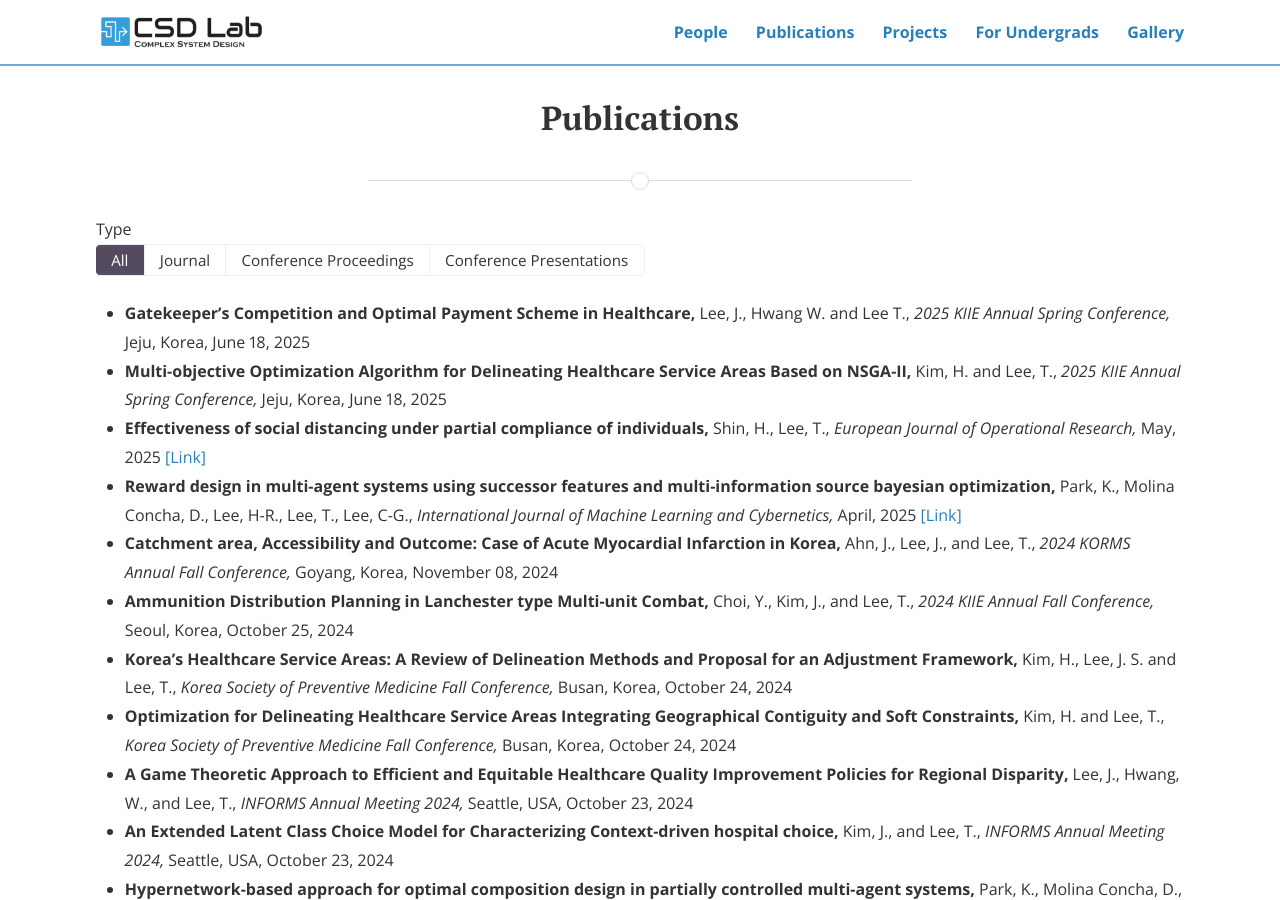
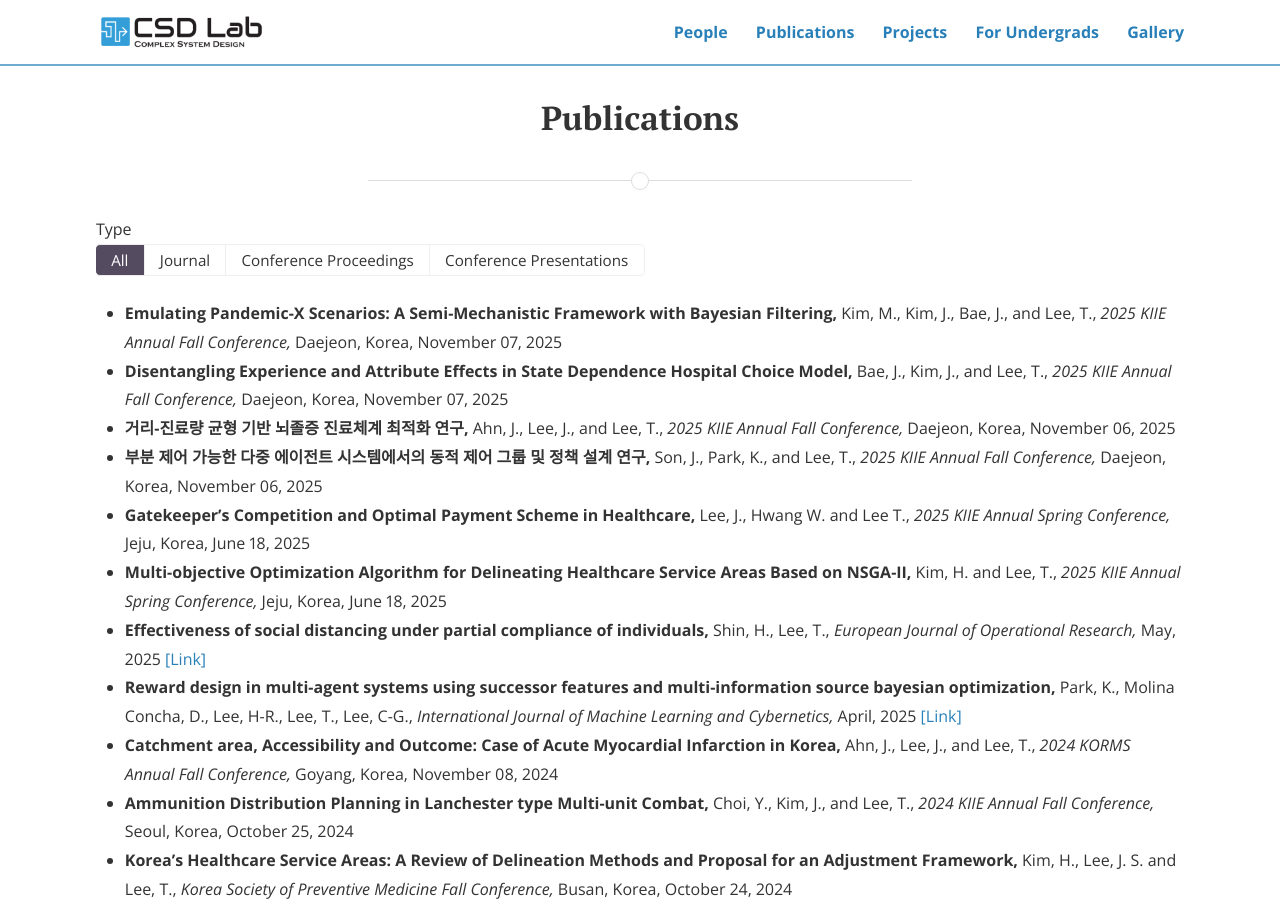
Before and after one commit to CSDlab-KAIST/csdlab-kaist.github.io, a Jekyll site: the page built from publications.html, in a window 1280 px wide and 900 px high. Built offline with Jekyll 4.4.1, drawn with Linux system fonts in a browser that asks for light colours; nearby versions of some CDN libraries.

Commit message:
Update publications.yml

```diff
--- a/_data/publications.yml
+++ b/_data/publications.yml
@@ -2590,3 +2590,64 @@ papers:
         url:
     award: ""
     link: "https://doi.org/10.1016/j.ejor.2024.11.006"
+
+
+  - title: "부분 제어 가능한 다중 에이전트 시스템에서의 동적 제어 그룹 및 정책 설계 연구"
+    author: "Son, J., Park, K., and Lee, T."
+    venue: "2025 KIIE Annual Fall Conference"
+    month: November 06
+    year: 2025
+    yearS: 2025.1106
+    location: Daejeon, Korea
+    topics:
+    type: conference-presentations
+    materials:
+      - label:
+        url:
+    award: ""
+    link: ""
+
+  - title: "거리-진료량 균형 기반 뇌졸증 진료체계 최적화 연구"
+    author: "Ahn, J., Lee, J., and Lee, T."
+    venue: "2025 KIIE Annual Fall Conference"
+    month: November 06
+    year: 2025
+    yearS: 2025.1106
+    location: Daejeon, Korea
+    topics:
+    type: conference-presentations
+    materials:
+      - label:
+        url:
+    award: ""
+    link: ""
+
+  - title: "Disentangling Experience and Attribute Effects in State Dependence Hospital Choice Model"
+    author: "Bae, J., Kim, J., and Lee, T."
+    venue: "2025 KIIE Annual Fall Conference"
+    month: November 07
+    year: 2025
+    yearS: 2025.1107
+    location: Daejeon, Korea
+    topics:
+    type: conference-presentations
+    materials:
+      - label:
+        url:
+    award: ""
+    link: ""
+
+  - title: "Emulating Pandemic-X Scenarios: A Semi-Mechanistic Framework with Bayesian Filtering"
+    author: "Kim, M., Kim, J., Bae, J., and Lee, T."
+    venue: "2025 KIIE Annual Fall Conference"
+    month: November 07
+    year: 2025
+    yearS: 2025.1107
+    location: Daejeon, Korea
+    topics:
+    type: conference-presentations
+    materials:
+      - label:
+        url:
+    award: ""
+    link: ""
```
